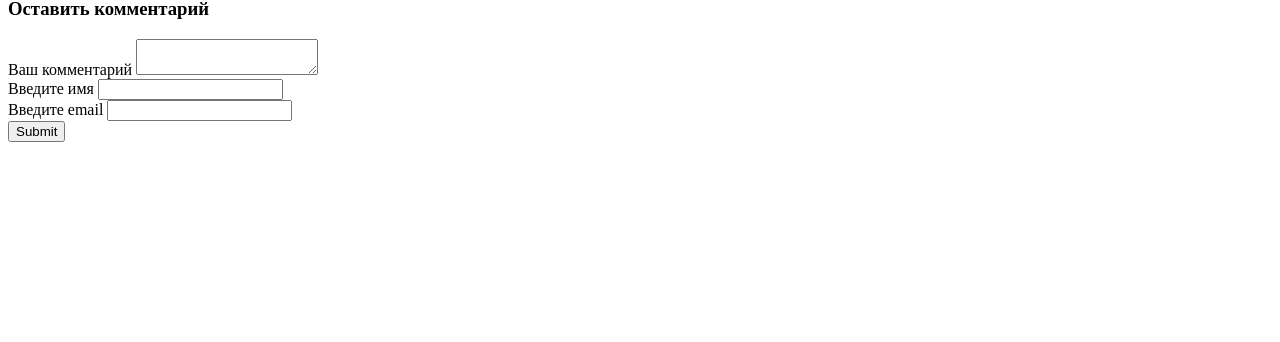
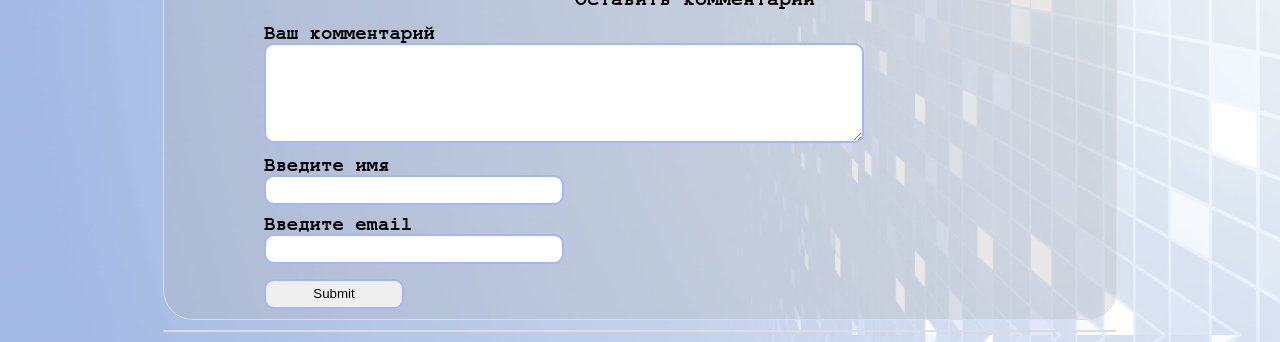
Before and after one commit to yurevms/web_project, a Django app: page /14/ in a window 1280 px wide. Shown: the part 465-807 px from the top of the page. Before the commit the page ends 607 px from the top, so only its background shows below. Run offline with Django 5.2, Linux system fonts and the light colour scheme; data comes from the database, SQL or seed files in the repository; both versions use the stored data as it was after the commit.

Commit message:
Готово))))

```diff
--- a/web/static/style/styles.css
+++ b/web/static/style/styles.css
@@ -43,13 +43,13 @@ button {
 #button2 {
     position: absolute;
     top: 25px;
-    left: 450px;
+    left: 420px;
 }
 
 #button3 {
     position: absolute;
     top: 25px;
-    right: 450px;
+    right: 465px;
 }
 
 #button4 {
@@ -241,9 +241,6 @@ input[id=photo] {
     border: 1px solid #ddd;
     border-radius: 30px;
     margin: 10px 100px 10px 100px;
-    align-items: center;
-    align-items: center;
-    justify-content: center;
     background-color: rgba(180, 180, 180, 0.3);
 }
 
@@ -258,7 +255,6 @@ input[id=photo] {
 a{
     color: inherit;
     text-decoration: none;
-    hover:
 }
 
 a:hover{
@@ -268,9 +264,125 @@ a:hover{
 .nameofpost{
     font-size: 24px;
     position: absolute;
-    left: 635px;
+    left: 550px;
 }
 .textofpost{
     margin: 70px 100px 0px 100px;
 
 }
+
+/*ДЕТАЛИ ПОСТА И КОММЕНТАРИИ*/
+
+.details{
+    border: 1px solid #ddd;
+    border-radius: 30px;
+    margin: 173px 155px 10px 155px;
+    font-family: FreeMono, monospace;
+    background-color: rgba(180, 180, 180, 0.3);
+}
+
+.nickname{
+    font-size: 15px;
+    position: absolute;
+    left: 635px;
+}
+
+.textdetails{
+    position: absolute;
+    margin: 45px 100px 0px 100px;
+}
+
+.imgdetails img{
+    border: 1px solid #ddd;
+    border-radius: 30px;
+    width: auto;
+    height: auto;
+    margin: 100px 0px 0px 100px
+}
+
+.form-comment{
+    border: 1px solid #ddd;
+    border-radius: 30px;
+    margin: 10px 155px 10px 155px;
+    font-family: FreeMono, monospace;
+    background-color: rgba(180, 180, 180, 0.3);
+}
+
+.head-comment{
+    font-size: 20px;
+    position: absolute;
+    left: 575px;
+}
+
+.ur-comm{
+    margin: 55px 0px 10px 100px;
+}
+
+.ur-name{
+    margin: 10px 0px 10px 100px;
+}
+
+.ur-email{
+    margin: 10px 0px 10px 100px;
+}
+
+textarea[id=comm_data]{
+    width: 600px;
+    height: 100px;
+    border-radius: 10px;
+    box-sizing: border-box;
+    border: 2px solid;
+    border-color: rgb(163, 181, 255);
+}
+
+input[id=comm_name]{
+    width: 300px;
+    height: 30px;
+    border-radius: 10px;
+    box-sizing: border-box;
+    border: 2px solid;
+    border-color: rgb(163, 181, 255);
+}
+
+input[id=comm_email]{
+    width: 300px;
+    height: 30px;
+    border-radius: 10px;
+    box-sizing: border-box;
+    border: 2px solid;
+    border-color: rgb(163, 181, 255);
+}
+
+input[id=save]{
+    margin: 5px 0px 10px 100px;
+    width: 140px;
+    height: 30px;
+    border-radius: 10px;
+    box-sizing: border-box;
+    border: 2px solid;
+    border-color: rgb(163, 181, 255);
+}
+
+.view-comm{
+    border: 1px solid #ddd;
+    border-radius: 30px;
+    margin: 10px 155px 10px 155px;
+    font-family: FreeMono, monospace;
+    background-color: rgba(180, 180, 180, 0.3);
+}
+.nameofcommentaries{
+    margin: 30px 0px 0px 100px;
+}
+.nameofcommentaries1{
+    font-weight: 1000;
+}
+.textofcommentaries{
+    margin: 0px 0px 30px 100px;
+}
+.textofcommentaries1{
+    font-weight: normal;
+}
+p[id=zapicy]{
+    margin: 300px 300px 500px 500px;
+    font-size: 40px
+}
--- a/web/templates/details.html
+++ b/web/templates/details.html
@@ -3,54 +3,55 @@
 <head>
     <meta charset="UTF-8">
     <meta name="viewport" content="width=device-width, initial-scale=1.0">
+    <link rel="stylesheet" href="../static/style/styles.css">
     <title>Мини-блог</title>
 </head>
 <body>
     <header>
         <nav>
-            <a href="/"><button>Главная</button></a>
-            <a href="/create"><button>Создать запись</button></a>
-            <a href="/rules"><button>Правила</button></a>
-            <a href="/info"><button>Разработчики</button></a>
+            <a href="/"><button class="button" id="button1">Главная</button></a>
+            <a href="/create"><button class="button" id="button2">Создать запись</button></a>
+            <a href="/rules"><button class="button" id="button3">Правила</button></a>
+            <a href="/info"><button class="button" id="button4">Разработчики</button></a>
         </nav>
     </header>
-    <div>
+    <div class="details">
+        <div class="nickname">
             <h1>{{post.name}}</h1>
         </div>
-    <div>
+        <div class="textdetails">
             <p> {{post.text_data}}</p>
         </div>
-    <div>
+        <div class="imgdetails">
             <img src="{{ post.photo.url }}" style="max-width: 20%;">
         </div>
+    </div>
     <div class="form-comment">
-        <h3>Оставить комментарий</h3>
-        <div>
+        <h3 class="head-comment">Оставить комментарий</h3>
             <form method="post" action="{% url 'website:comments' post.id %}" enctype="multipart/form-data">
                 {% csrf_token %}
-                <div>
-                    <label>Ваш комментарий</label>
-                    <textarea name="text_comment"></textarea>
+                <div class="ur-comm">
+                    <label>Ваш комментарий</label><br>
+                    <textarea id="comm_data" name="text_comment"></textarea>
                 </div>
-                <div>
-                    <label>Введите имя</label>
-                    <input type="text" name="yourname">
+                <div class="ur-name">
+                    <label>Введите имя</label><br>
+                    <input id="comm_name" type="text" name="yourname">
                 </div>
-                <div>
-                    <label>Введите email</label>
-                    <input type="email" name="email">
+                <div class="ur-email">
+                    <label>Введите email</label><br>
+                    <input id="comm_email" type="email" name="email">
                 </div>
-                <div><input type="submit"></div>
+                <div><input id="save" type="submit"></div>
             </form>
     </div>
+    <div class="view-comm">
+        {% for comment in post.comments_set.all %}
+        <div class="nameofcommentaries">
+            <label class="nameofcommentaries1">{{ comment.yourname }}</label>
         </div>
-    <div>
-        {% for comment in post.comments_set.all %}
-        <div class="view-comment">
-            <h4>{{ comment.yourname }}</h4>
-            <p>
-                {{ comment.text_comment}}
-            </p>
+        <div class="textofcommentaries">
+            <label class="textofcommentaries1">{{ comment.text_comment}}</label>
         </div>
         {% endfor %}
     </div>
--- a/web/templates/index.html
+++ b/web/templates/index.html
@@ -28,7 +28,7 @@
             </div>
         </ul>
     {%else%}
-        <p>Отсутсвуют записи</p>
+        <p id="zapicy">Отсутсвуют записи</p>
     {%endif%}
 </body>
 </html>
```
Also changed, not shown: web/db.sqlite3. Lines whose indentation alone changed are shown as unchanged.
